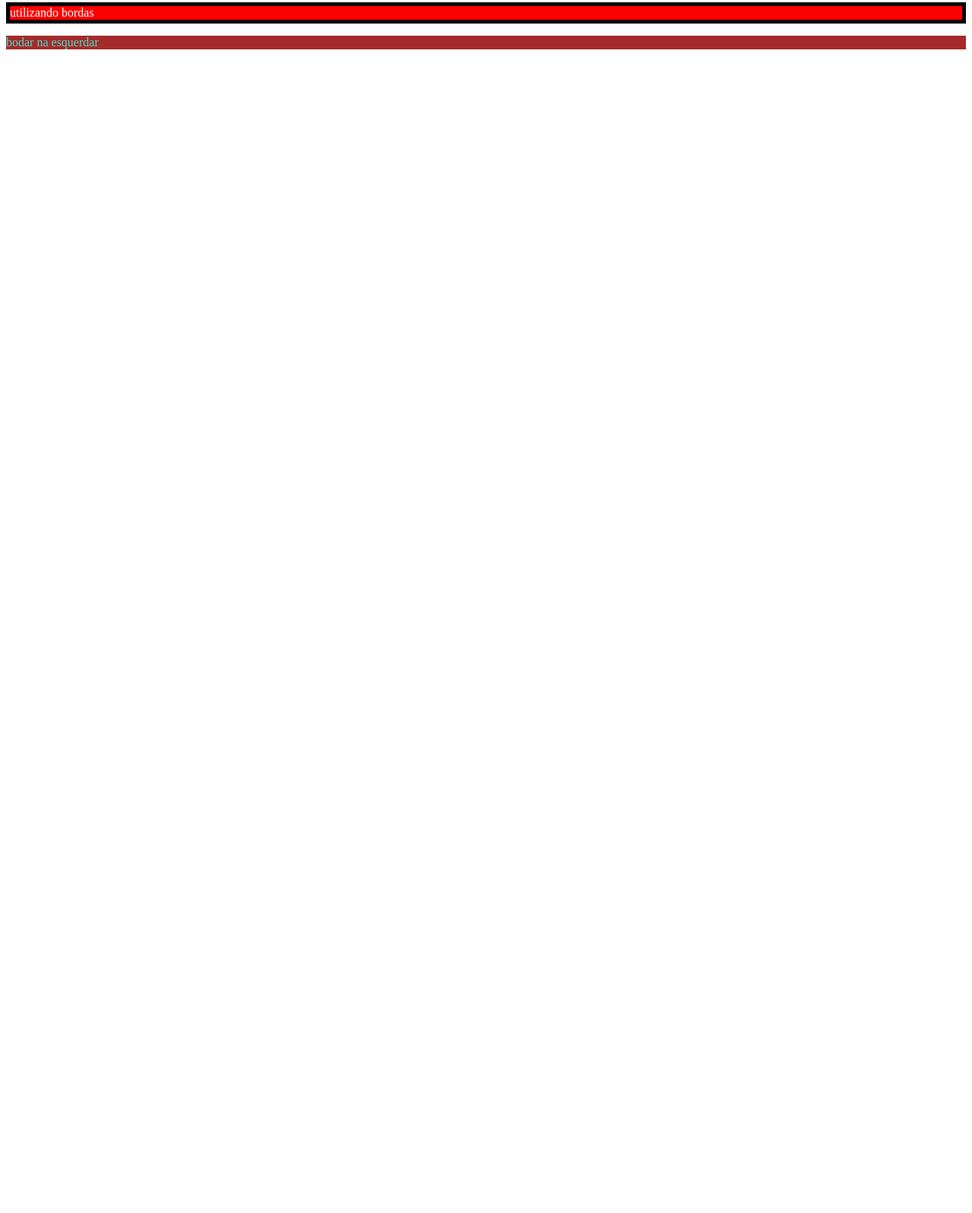
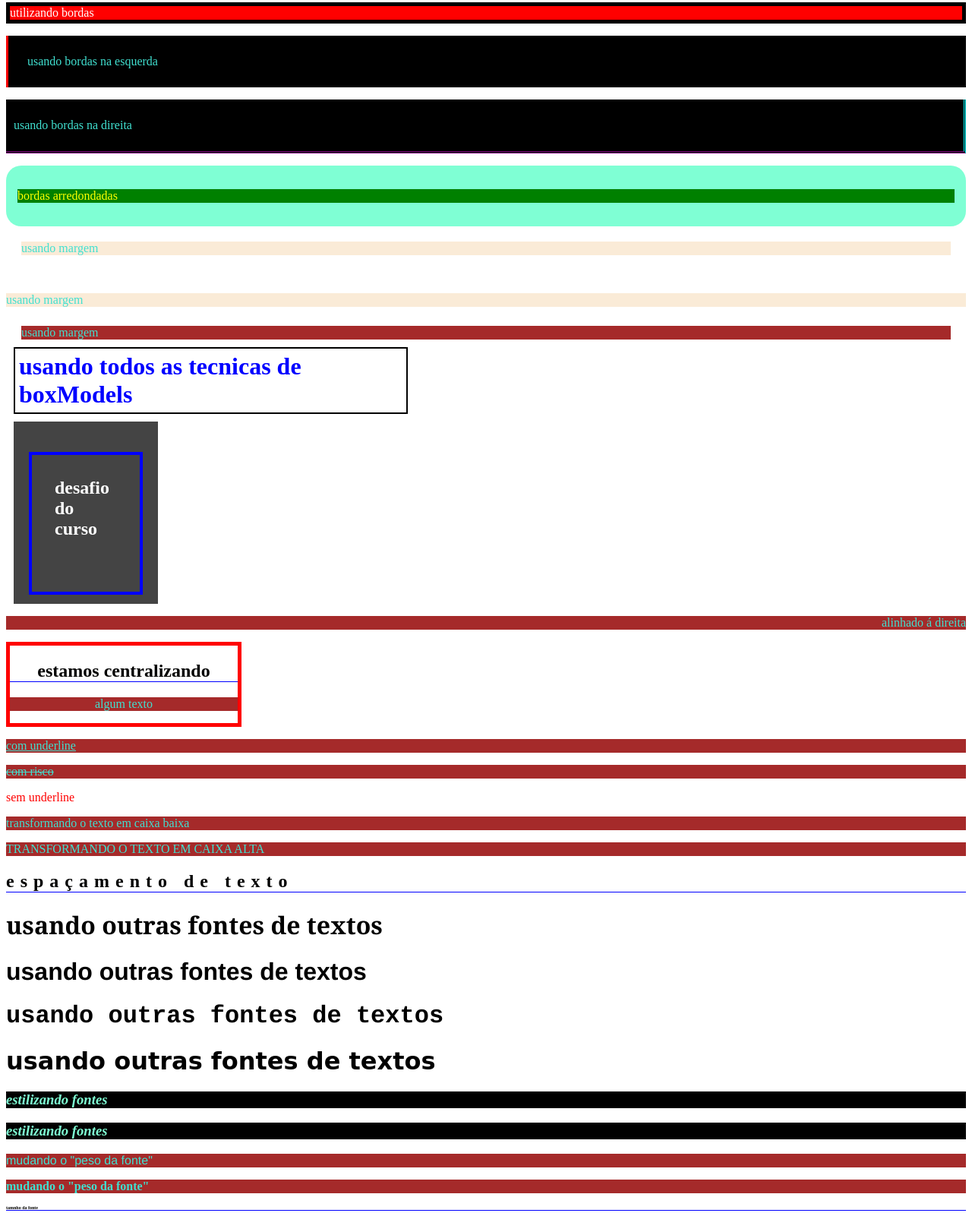
Before and after one commit to V1N1NUNES/Learning, a plain HTML site: page Front-end/learning_CSS.html in a window 1280 px wide. Shown: the part 3118-4715 px from the top of the page at 76% size. Before the commit the page ends 3199 px from the top, so only its background shows below. Drawn offline with Linux system fonts and the light colour scheme.

Commit message:
finalizando por hoje

```diff
--- a/Front-end/learning_CSS.html
+++ b/Front-end/learning_CSS.html
@@ -72,6 +72,13 @@
     <h2>usando apenas tag</h2>
 
 
+
+
+
+
+
+
+
     <!--utilizando cores no CSS-->
 
 
@@ -126,6 +133,14 @@
     <!--centralizando a imagem da background-image-->
     <h2 class="bg_image2">centralizando a imagem do bg-image</h2>
 
+
+
+
+
+
+
+
+
     <!--manipulando o box model-->
     <div class="height-width"></div>
     <div class="height-width-2"></div>
@@ -153,9 +168,81 @@
     <p class="border-2"> utilizando bordas</p>
 
     <!--bodar individual-->
-    <p class="border-left">bodar na esquerdar</p
+    <p class="border-left">usando bordas na esquerda</p>
+    <p class="border-right">usando bordas na direita</p>
+
+    <!--bordas arrdondadas-->
+    <div class="arredondada">
+        <p class="arredondamento">bordas arredondadas</p>
+    </div>
+
+    <p class="margem">usando margem</p>
+    <p class="margem-top">usando margem</p>
+    <p class="margem-shorthand">usando margem</p>
+
+    <!--box model testing-->
+    <h1 class="boxmodel">usando todos as tecnicas de boxModels </h1>
+
+    <!--desafio-->
+    <div id="desafio">
+        <h2 class="textdesafio">
+            desafio do curso
+        </h2>
+    </div>
 
 
 
+
+
+
+
+    <!--alinhamento de texto-->
+    <p class="textline">alinhado á direita</p>
+    <div class="alinhamento">
+        <h2>estamos centralizando</h2>
+        <p>algum texto</p>
+    </div>
+
+    <!--deacoração de texto-->
+    <p class="underline">com underline</p>
+    <p class="risco">com risco</p>
+    <a href="a" class="removerunderline">sem underline</a>
+
+
+    <!--trsnformação de texto-->
+    <p class="transformacao">TRANSFORMANDO O TEXTO EM CAIXA BAIXA</p>
+    <p class="transformacao-2">transformando o texto em caixa alta</p>
+
+
+    <!--espaçamento de letras-->
+    <h2 class="espacamento">espaçamento de texto</h2>
+
+    <!--fontes do texto-->
+    <h1 class="fontes">usando outras fontes de textos</h1>
+    <h1 class="fontes-2">usando outras fontes de textos</h1>
+    <h1 class="fontes-3">usando outras fontes de textos</h1>
+    <h1 class="fontes-4">usando outras fontes de textos</h1>
+
+
+    <!--estilo de fontes-->
+    <h3 class="estilizando">estilizando fontes</h3>
+    <h3 class="estilizando-2">estilizando fontes</h3>
+
+    <!--peso da fonte-->
+    <p class="peso">mudando o "peso da fonte"</p>
+    <p class="peso-2">mudando o "peso da fonte"</p>
+
+    <!--font-size-->
+    <h2 class="tamanho">tamnho da fonte</h2>
+    <h2 class="tamanho-2">tamnho da fonte</h2>
+
+    <!--display-->
+    <div class="inlinebox">a</div>
+    <div class="inlinebox">b</div>
+    <div class="inlinebox">c</div>
+
+    <span class="block">test</span>
+    <span class="block">test</span>
+
 </body>
 </html>
--- a/Front-end/styles.css
+++ b/Front-end/styles.css
@@ -95,3 +95,140 @@ h3{
     color: #fff;
     border: 5px solid black;
 }
+
+.border-left{
+    border-left: 3px solid red;
+    background-color: black;
+    padding: 25px;
+}
+.border-right{
+    border-right: 3px double aqua;
+    border-bottom: 3px double purple;
+    background-color: black;
+    padding: 25px;
+    padding-left: 10px;
+    text-align: justify;
+}
+
+.arredondada{
+    border-radius: 20px;
+    background-color: aquamarine;
+    color: black;
+    padding: 15px;
+}
+.arredondamento{
+    background-color: green;
+    color: yellow;
+
+}
+.margem{
+    margin: 20px;
+    background-color: antiquewhite;
+}
+
+.margem-top{
+    margin-top: 50px;
+    margin-bottom: 25px;
+    background-color: antiquewhite;
+}
+.margem-shorthand{
+    margin: 10px 20px
+}
+.boxmodel{
+    background-color: transparent;
+    border: 2px solid black;
+    color: #0000ff;
+    height: auto;
+    width: 500px;
+    padding: 5px 10px 5px 5px;
+    margin: 10px;
+}
+
+#desafio{
+    background-color: #444;
+    margin: 10px;
+    padding: 20px;
+    height: 200px;
+    width: 150px;
+}
+.textdesafio{
+    color: white;
+    border: 4px solid #0000ff;
+    padding: 30px;
+    font-size: auto;
+    height: 120px;
+}
+
+.textline{
+    text-align: right;
+}
+
+.alinhamento{
+    text-align: center;
+    width: 300px;
+    border: 5px solid red
+}
+
+.underline{
+    text-decoration: underline;
+}
+.risco{
+    text-decoration: line-through;
+}
+.removerunderline{
+    text-decoration: none;
+    color: red;
+}
+
+.transformacao{
+    text-transform: lowercase;
+}
+.transformacao-2{
+    text-transform: uppercase;
+}
+
+.espacamento{
+    letter-spacing: 8px;
+}
+
+.fontes
+{
+    font-family: Georgia;
+}
+.fontes-2
+{
+    font-family: helvetica;
+}
+.fontes-3
+{
+    font-family: courier;
+}
+.fontes-4
+{
+    font-family: cursive;
+}
+
+.estilizando{
+    font-style: italic;
+}
+.estilizando-2{
+font-style: oblique;
+}
+
+.peso, .peso2{
+    font-family: helvetica;
+}
+.peso{
+    font-weight: 150;
+}
+
+.peso-2{
+    font-weight: 900;
+}
+
+.tamanho{
+    font-size: 6px;
+}
+.tamanho-2{
+    font-size: 78px;
+}
--- a/Front-end/styles2.css
+++ b/Front-end/styles2.css
@@ -102,3 +102,24 @@ h2{
     background-color: transparent;
     color: rgb(35, 109, 117);
 }
+
+
+.inlinebox{
+    height: 40px;
+    width: 50px;
+    background-color: #4f8;
+    margin: 10px;
+
+    /*usando o "display" para mudar para span*/
+    display: inline-block;
+}
+
+.block{
+    background-color: red;
+    margin: 20px;
+    width: 50px;
+    height: 40px;
+
+    /*usando "display" para transformar para uma div*/
+    display: block;
+}
```
Also changed, not shown: Front-end/first.html (line endings or trailing spaces).
